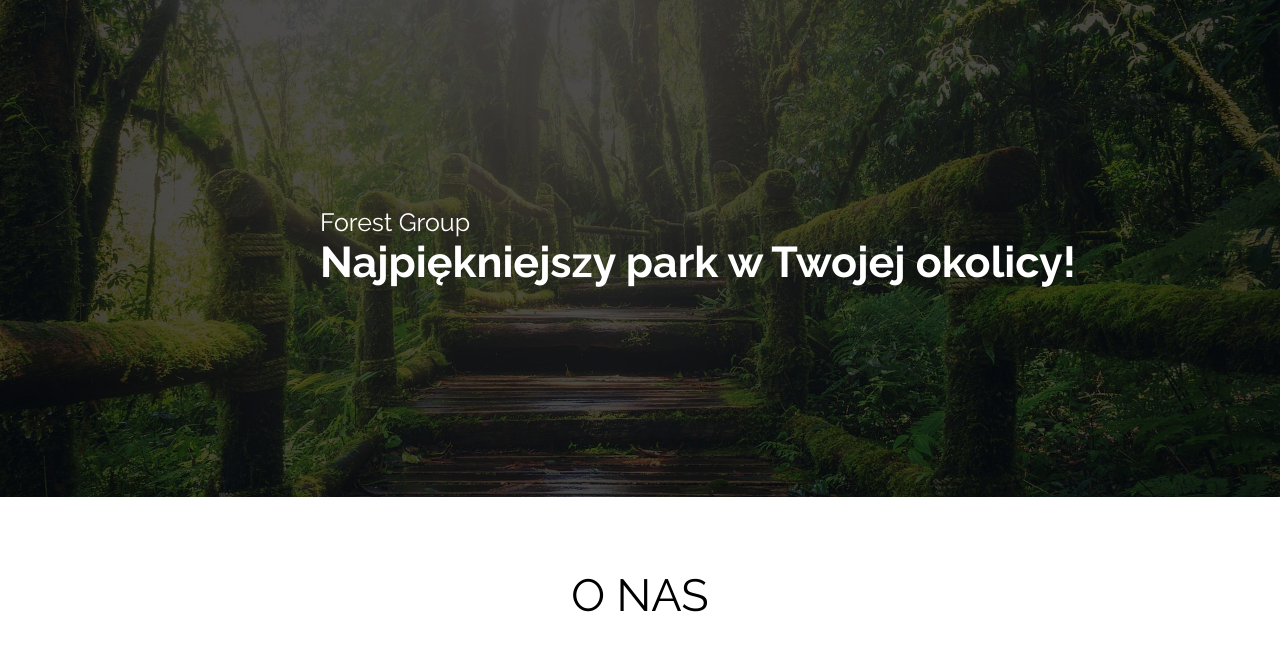
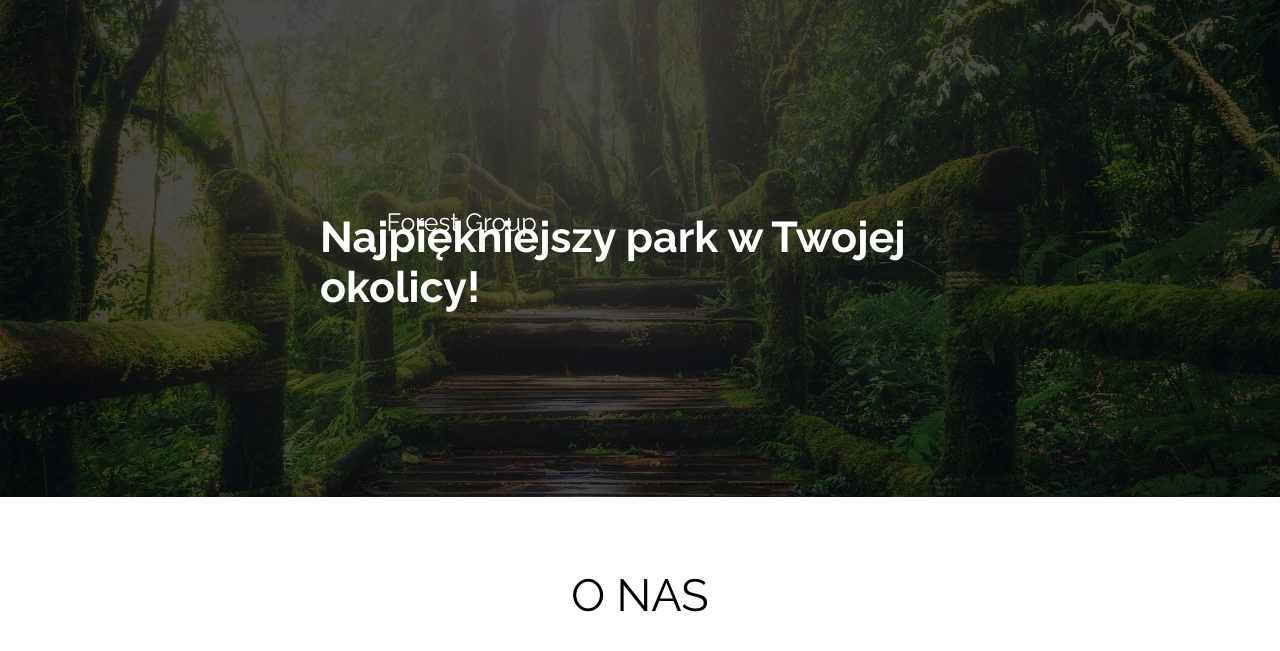
Before and after one commit to dlukaszewski/TheForestWebsite, a plain HTML site: page index.html in a window 1280 px wide. Shown: the part 113-764 px from the top of the page. Drawn offline with Linux system fonts and the light colour scheme.

Commit message:
little fix of hero text and title

```diff
--- a/src/sass/large.scss
+++ b/src/sass/large.scss
@@ -19,15 +19,16 @@
 		}
 
 		&__text {
-			left: 25%;
+			left: 30.2%;
+			text-align: left;
 			font-size: 2.5rem;
 			transform: translateY(-50%);
 		}
 		&__title {
-			left: 25%;
+			left: 50%;
 			top: 53%;
 			font-size: 4.3rem;
-			transform: translateY(-50%);
+			transform: translate(-50% , -50%);
 		}
 	}
 	.aboutUs {
```
Also changed, not shown: dist/css/large.min.css, dist/css/style.min.css.
